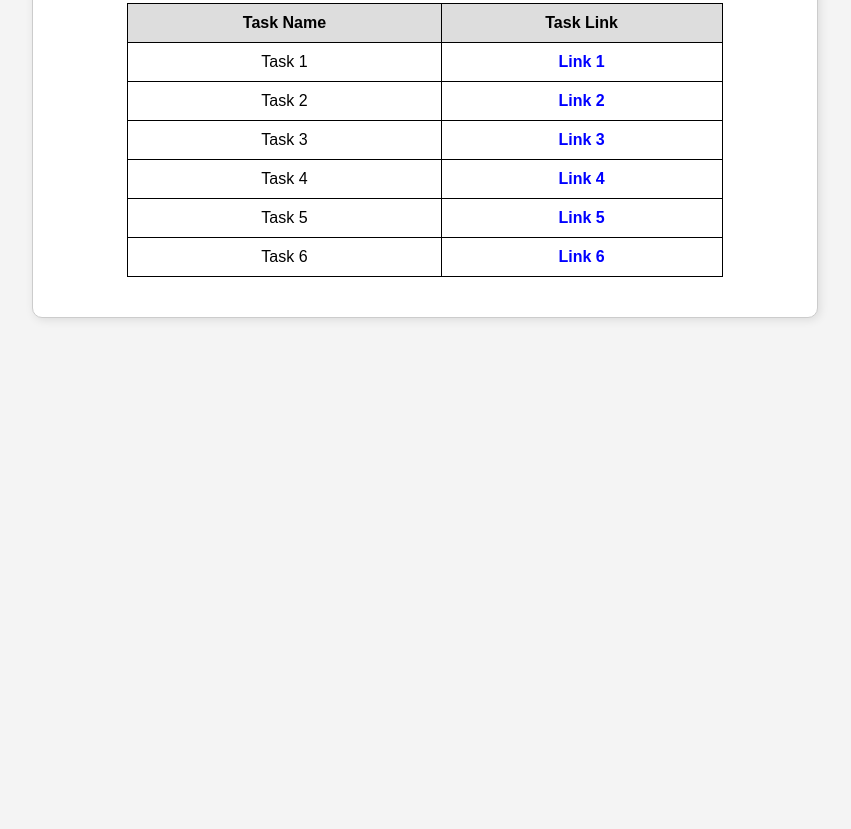
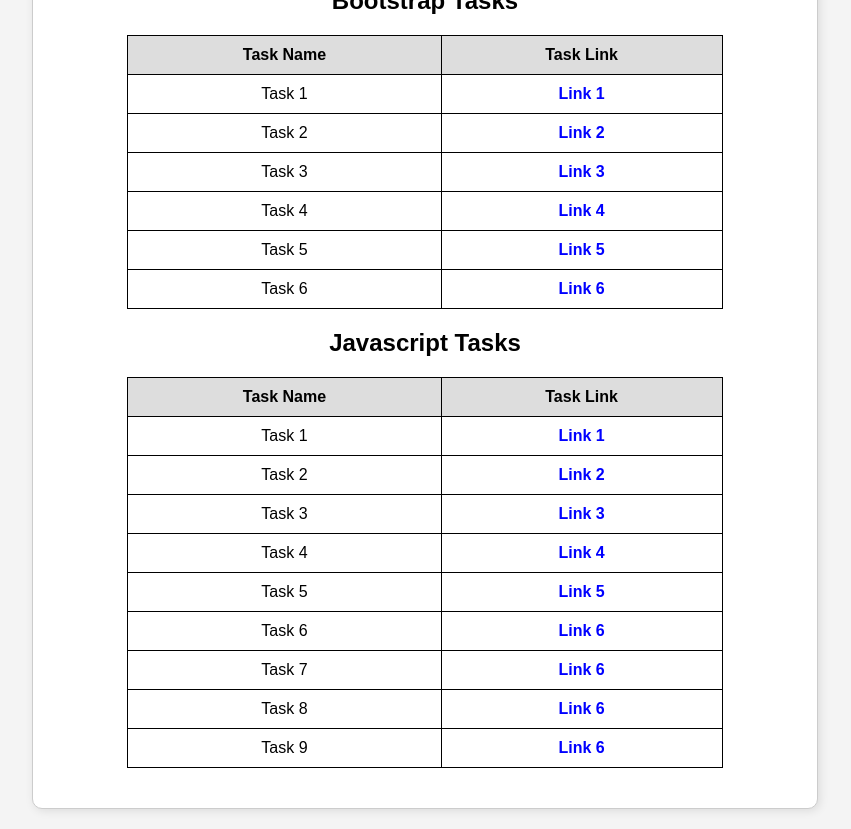
Before and after one commit to ashusoni24/ethnus-mern-assignment, a plain HTML site: page index.html in a window 1280 px wide. Shown: the part 935-1764 px from the top of the page, without its empty margins (215-1066 px from the left). Before the commit the page ends 1273 px from the top, so only its background shows below. Drawn offline with Linux system fonts and the light colour scheme.

Commit message:
Added javascript assignment

```diff
--- a/index.html
+++ b/index.html
@@ -52,7 +52,7 @@
     </style>
   </head>
   <body>
-    <header>MERN INTERNSHIP ASSIGNMENT 1</header>
+    <header>MERN INTERNSHIP ASSIGNMENT 1(HTML,CSS,BOOTSTRAP) AND ASSIGNMENT 2(JAVASCRIPT)</header>
     <div class="container">
       <div class="info">Name: Ashutosh Soni</div>
       <div class="info">Registration Number: 22BCE11666</div>
@@ -150,6 +150,49 @@
           <td><a href="https://ashusoni24.github.io/ethnus-mern-assignment/bootstrap/task6.html" target="_blank">Link 6</a></td>
         </tr>
       </table>
+      <h2>Javascript Tasks</h2>
+      <table>
+        <tr>
+          <th>Task Name</th>
+          <th>Task Link</th>
+        </tr>
+        <tr>
+          <td>Task 1</td>
+          <td><a href="https://mahendradani.github.io/mern-assignment-01/js/task1.html" target="_blank">Link 1</a></td>
+        </tr>
+        <tr>
+          <td>Task 2</td>
+          <td><a href="https://mahendradani.github.io/mern-assignment-01/js/task2.html" target="_blank">Link 2</a></td>
+        </tr>
+        <tr>
+          <td>Task 3</td>
+          <td><a href="https://mahendradani.github.io/mern-assignment-01/js/task3.html" target="_blank">Link 3</a></td>
+        </tr>
+        <tr>
+          <td>Task 4</td>
+          <td><a href="https://mahendradani.github.io/mern-assignment-01/js/task4.html" target="_blank">Link 4</a></td>
+        </tr>
+        <tr>
+          <td>Task 5</td>
+          <td><a href="https://mahendradani.github.io/mern-assignment-01/js/task5.html" target="_blank">Link 5</a></td>
+        </tr>
+        <tr>
+          <td>Task 6</td>
+          <td><a href="https://mahendradani.github.io/mern-assignment-01/js/task6.html" target="_blank">Link 6</a></td>
+        </tr>
+        <tr>
+          <td>Task 7</td>
+          <td><a href="https://mahendradani.github.io/mern-assignment-01/js/task7.html" target="_blank">Link 6</a></td>
+        </tr>
+        <tr>
+          <td>Task 8</td>
+          <td><a href="https://mahendradani.github.io/mern-assignment-01/js/task8.html" target="_blank">Link 6</a></td>
+        </tr>
+        <tr>
+          <td>Task 9</td>
+          <td><a href="https://mahendradani.github.io/mern-assignment-01/js/task9.html" target="_blank">Link 6</a></td>
+        </tr>
+      </table>
     </div>
   </body>
 </html>
```
